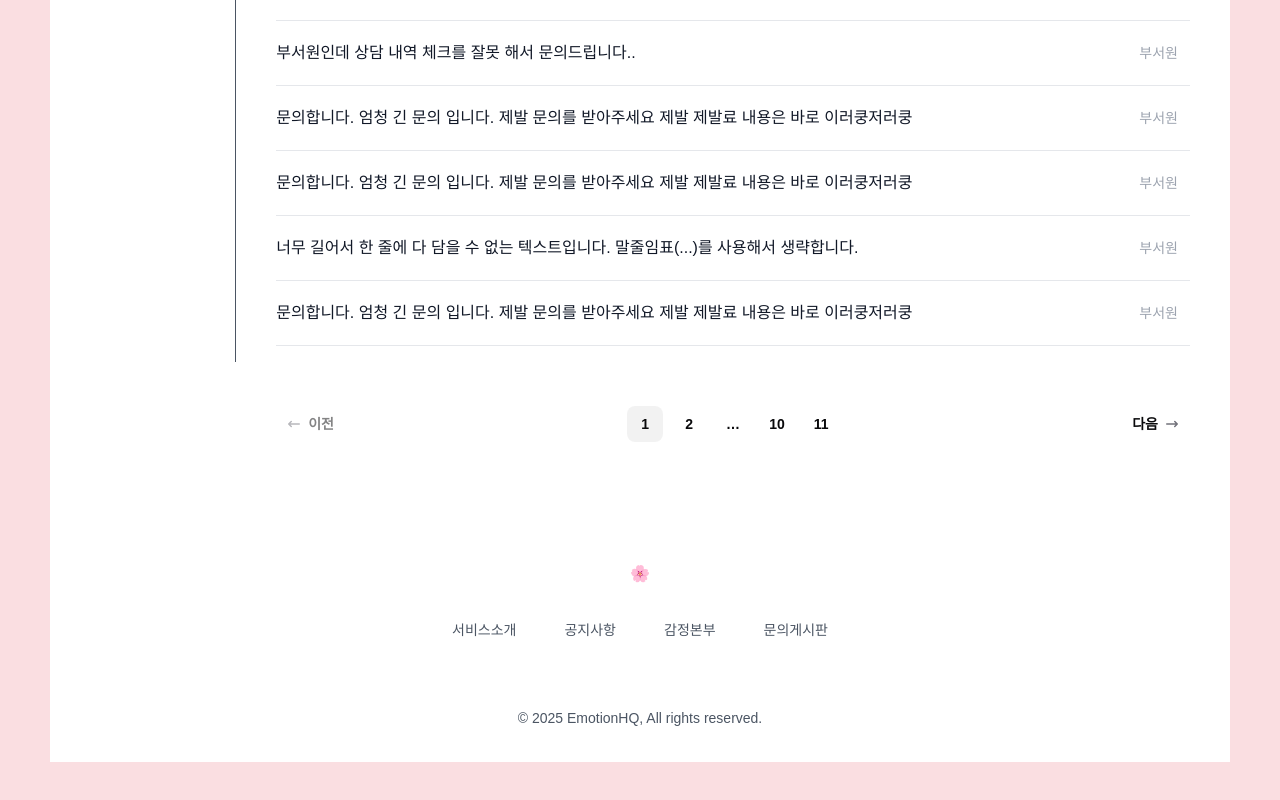
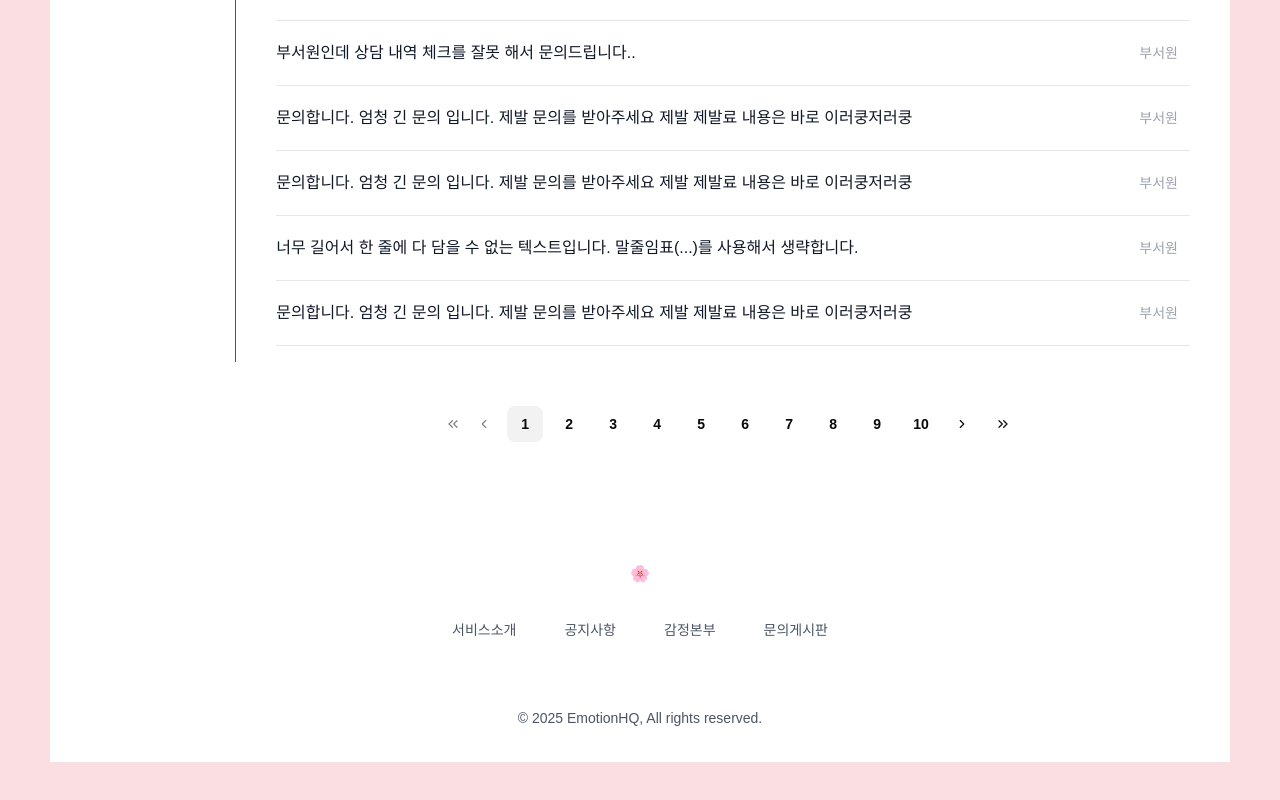
Before and after one commit to gjtjdwl/insideout-front, a Next.js app: page /inquiry in a window 1280 px wide. Shown: the part 683-1483 px from the top of the page. Built offline with nearby package versions, Linux system fonts and the light colour scheme.

Commit message:
feat : 페이지네이션 페이지 그룹 이동할 수 있게게

```diff
--- a/app/(header)/inquiry/page.tsx
+++ b/app/(header)/inquiry/page.tsx
@@ -32,12 +32,12 @@ const Inquiry = () => {
           </div>
           <div className="pt-14 w-[90%] flex-grow flex flex-col justify-center">
             <BoardList />
-            <div className="mt-10 w-[100%]">
-              <PaginationComponent totalPages={11} />
+            <div className="mt-10">
+              <PaginationComponent totalPages={13} />
             </div>
           </div>
         </div>
-        </div>
+      </div>
     </div>
   )
 }
--- a/app/components/PagenationComponent.tsx
+++ b/app/components/PagenationComponent.tsx
@@ -1,72 +1,43 @@
 'use client';
 
 import React, { useState } from 'react'
-import { Pagination, PaginationPrevious, PaginationNext, PaginationList, PaginationGap, PaginationPage } from './pagination'
-
+import { Pagination, PaginationPrevious,  PaginationNext,  PaginationList, PaginationGap, PaginationPage } from './pagination'
+import { FiChevronsLeft, FiChevronsRight } from "react-icons/fi";
 
 export default function PaginationComponent({ totalPages }: {totalPages: number}) {
   const [currentPage, setCurrentPage] = useState(1)
-  const visiblePageCount = 10
-  const gap = 2
 
-  const changePage = (page: number) => {
-    if(page<1 || page > totalPages) return
-    setCurrentPage(page)
+  const pageSize = 10;
+  const startPage = Math.floor((currentPage - 1) / pageSize) * pageSize + 1;
+  const endPage = Math.min(startPage + pageSize - 1, totalPages);
+  const pageNumbers = Array.from({length: endPage - startPage + 1},( _ , index) => startPage + index);
+
+  const handlePrevGroup = () => {
+    if (startPage - pageSize >= 1) {
+      setCurrentPage(startPage - pageSize)
+    }
   }
-
-  const pageNumbers = []
-  for(let i = 1; i <= totalPages; i ++){
-    pageNumbers.push(i)
+  const handleNextGroup = () => {
+    if (startPage + pageSize <= totalPages) {
+      setCurrentPage(startPage + pageSize)
+    }
   }
-
 
   return (
     <Pagination>
-      <PaginationPrevious href={currentPage > 1 ? `/page/${currentPage-1}` : null} />
+      <button onClick={handlePrevGroup} disabled={currentPage < pageSize} className={`${currentPage < pageSize ? 'text-[#87878d]' : 'flex items-center justify-center rounded-lg min-w-[2.25rem] hover:bg-zinc-950/5 before:bg-white/10'}`} ><FiChevronsLeft /></button>
+      <PaginationPrevious href={currentPage > 1 ? `/page/${currentPage - 1}` : null} />
         <PaginationList>
-          {/* 페이지 개수가 5이하일떄 모든 페이지 표시 */}
-          {/*
-          Array.from() : 배열 객체에서 새 배열을 생성하는 메서드, 길이와 함수를 바탕으로 배열을 생성
-          Array.from(arrayLike, mapFunction) - arrayLike: 이터러블 객체(배열, 문자열 등)
-          mapFunction : 배열의 각 요소를 변환할 수 있는 함수(선택)
-            const str = "12345";
-            const arr = Array.from(str);
-            console.log(arr); // ["1", "2", "3", "4", "5"]  => 람다함수같은거네
-           */}
-          {totalPages <= visiblePageCount && Array.from({length: totalPages},(_, index) => {
-            const page = index + 1;
-            return (
+          {
+            pageNumbers.map((page)=> (
               <PaginationPage key={page} href={`/page/${page}`} current={page === currentPage}>
                 {page}
               </PaginationPage>
-            );
-          })
+            ))
           }
-          {/* 페이지 개수가 5 이상일 때 */}
-          {totalPages > visiblePageCount && currentPage > 3 && <PaginationPage href="/page/1">1</PaginationPage>} {/* 페이지 5이상, 3번 페이지일경우 앞에 1번페이지 표시 */}
-          {totalPages > visiblePageCount && currentPage > 4 && <PaginationGap />} {/* 4번페이지 이상일 경우 앞에 ... 표시 */}
-          {totalPages > visiblePageCount &&
-            pageNumbers.map((page)=> {
-              if(page === currentPage) {
-                return (
-                  <PaginationPage key={page} href={`/page/${page}`} current>
-                    {page}
-                  </PaginationPage>
-                )
-              }else if (page === currentPage -1 || page === currentPage +1) {
-                return (
-                  <PaginationPage key={page} href={`/page/${page}`}>
-                    {page}
-                  </PaginationPage>
-                );
-              } return null
-            })
-          }
-          {totalPages > visiblePageCount && currentPage < totalPages-4 && <PaginationGap />}
-          {totalPages > visiblePageCount && currentPage < totalPages-3 && <PaginationPage href={`/page/${totalPages-1}`}>{totalPages-1}</PaginationPage>}
-          {totalPages > visiblePageCount && currentPage < totalPages-2 && <PaginationPage href={`/page/${totalPages}`}>{totalPages}</PaginationPage>}
         </PaginationList>
       <PaginationNext href={currentPage < totalPages ? `/page/${currentPage + 1}` : null} />
+      <button onClick={handleNextGroup} disabled={currentPage >= pageSize} className={`${currentPage >= pageSize ? 'text-[#87878d]' : 'flex items-center justify-center rounded-lg min-w-[2.25rem] hover:bg-zinc-950/5 before:bg-white/10'}`}><FiChevronsRight /></button>
     </Pagination>
   )
 }
--- a/app/components/pagination.tsx
+++ b/app/components/pagination.tsx
@@ -1,7 +1,7 @@
 import clsx from 'clsx'
 import type React from 'react'
 import { Button } from './button'
-
+import { FiChevronRight, FiChevronLeft } from "react-icons/fi";
 
 /*
 pagination - 전체 nav element, props: totalPages, currentPage
@@ -10,13 +10,22 @@ next - 다음 버튼
 list - 페이지 번호
 page - 각 페이지 번호
 gap - 페이지 번호 사이 ... 형태 구분자
+
+clsx : css 동적 제어
+1. 병합
+2. 조건부 클래스
+3. 객체로 조건 추가
+4. false값 무시
+
+React.PropsWithChildren : react 컴포넌트에 children을 포함한 props 정의 (href,className은 선택)
+
 */
 export function Pagination({
   'aria-label': ariaLabel = 'Page navigation',
   className,
   ...props
 }: React.ComponentPropsWithoutRef<'nav'>) {
-  return <nav aria-label={ariaLabel} {...props} className={clsx(className, 'flex gap-x-2')} />
+  return <nav aria-label={ariaLabel} {...props} className={clsx(className, 'flex gap-x-1 justify-center')} />
 }
 
 export function PaginationPrevious({
@@ -25,17 +34,10 @@ export function PaginationPrevious({
   children = '이전',
 }: React.PropsWithChildren<{ href?: string | null; className?: string }>) {
   return (
-    <span className={clsx(className, 'grow basis-0')}>
+    <span className={clsx(className, 'flex  justify-end')}>
       <Button {...(href === null ? { disabled: true } : { href })} plain aria-label="Previous page">
-        <svg className="stroke-current" data-slot="icon" viewBox="0 0 16 16" fill="none" aria-hidden="true">
-          <path
-            d="M2.75 8H13.25M2.75 8L5.25 5.5M2.75 8L5.25 10.5"
-            strokeWidth={1.5}
-            strokeLinecap="round"
-            strokeLinejoin="round"
-          />
-        </svg>
-        {children}
+      <FiChevronLeft />
+        {/* {children} */}
       </Button>
     </span>
   )
@@ -47,17 +49,10 @@ export function PaginationNext({
   children = '다음',
 }: React.PropsWithChildren<{ href?: string | null; className?: string }>) {
   return (
-    <span className={clsx(className, 'flex grow basis-0 justify-end')}>
+    <span className={clsx(className, 'flex  justify-end')}>
       <Button {...(href === null ? { disabled: true } : { href })} plain aria-label="Next page">
-        {children}
-        <svg className="stroke-current" data-slot="icon" viewBox="0 0 16 16" fill="none" aria-hidden="true">
-          <path
-            d="M13.25 8L2.75 8M13.25 8L10.75 10.5M13.25 8L10.75 5.5"
-            strokeWidth={1.5}
-            strokeLinecap="round"
-            strokeLinejoin="round"
-          />
-        </svg>
+        {/* {children} */}
+        <FiChevronRight />
       </Button>
     </span>
   )
```
